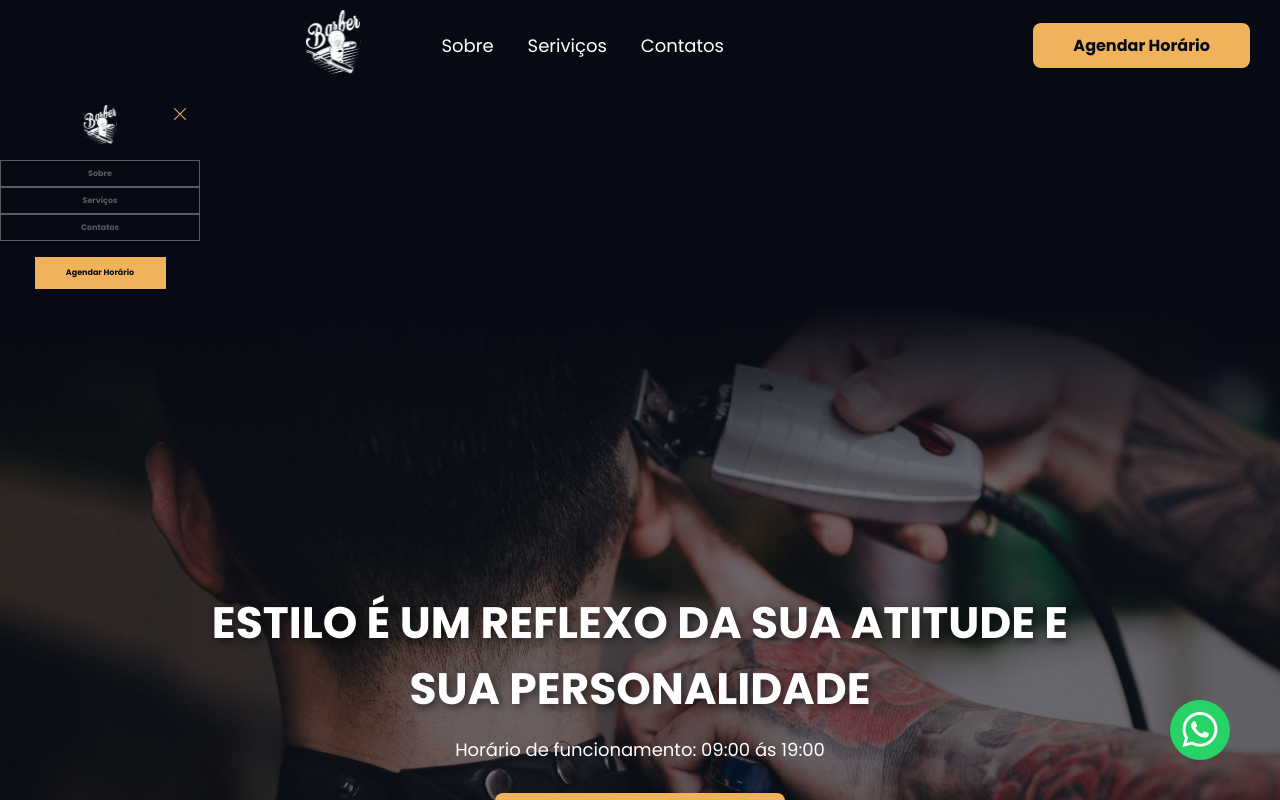
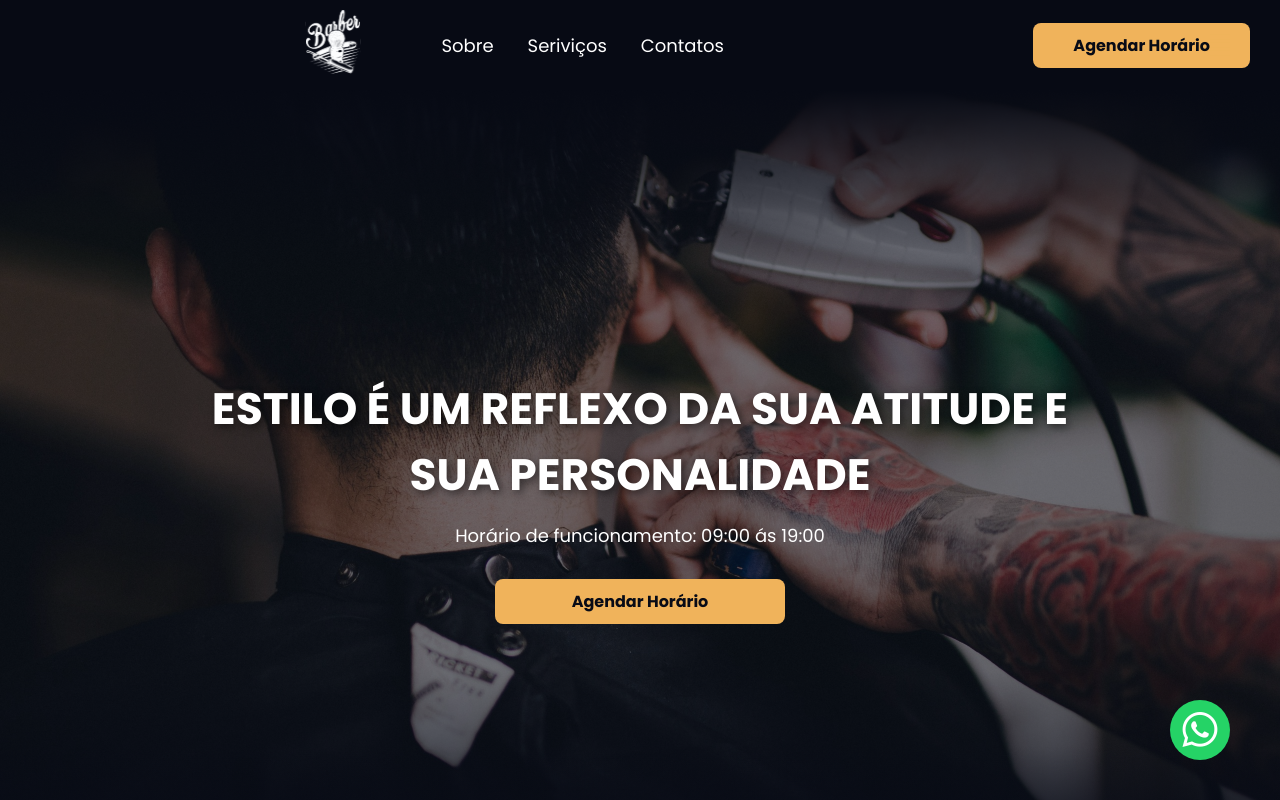
Before and after one commit to LeonardoSantosOliveira/PremiumBarber, an Angular app: page /home in a window 1280 px wide. Built offline with nearby package versions, Linux system fonts and the light colour scheme.

Commit message:
menu done

```diff
--- a/angular.json
+++ b/angular.json
@@ -31,7 +31,8 @@
             ],
             "styles": [
               "src/styles.scss",
-              "node_modules/bootstrap-icons/font/bootstrap-icons.min.css"
+              "node_modules/bootstrap-icons/font/bootstrap-icons.min.css",
+              "node_modules/animate.css/animate.min.css"
             ],
             "scripts": []
           },
--- a/package.json
+++ b/package.json
@@ -18,6 +18,7 @@
     "@angular/platform-browser": "^17.3.0",
     "@angular/platform-browser-dynamic": "^17.3.0",
     "@angular/router": "^17.3.0",
+    "animate.css": "^4.1.1",
     "bootstrap-icons": "^1.11.3",
     "rxjs": "~7.8.0",
     "tslib": "^2.3.0",
--- a/src/app/components/navbar/navbar.component.html
+++ b/src/app/components/navbar/navbar.component.html
@@ -1,6 +1,7 @@
 <div class="container navbarBackground">
     <ul class="navbar">
-        <a routerLink="/"><img class="navbar__logo navbar__logo-mobile" src="assets/images/logo-white.svg" alt="logo da barbearia"></a>
+        <a routerLink="/"><img class="navbar__logo navbar__logo-mobile" src="assets/images/logo-white.svg"
+                alt="logo da barbearia"></a>
         <li class="navbar__item">
             <a routerLink="/"><img class="navbar__logo" src="assets/images/logo-white.svg" alt="logo da barbearia"></a>
             <div class="nav-items">
@@ -12,15 +13,15 @@
         <li class="navbar__item">
             <app-button>Agendar Horário</app-button>
         </li>
-        <div class="hamburguer">
+        <div class="hamburguer" (click)="abrirMenu(menu)">
             <div class="hamburguer__item"></div>
             <div class="hamburguer__item"></div>
             <div class="hamburguer__item"></div>
         </div>
     </ul>
 </div>
-<div class="menu">
-    <i class="bi bi-x-lg"></i>
+<div class="menu hidden animate__animated animate__slideInRight" #menu>
+    <i class="bi bi-x-lg" (click)="fecharMenu(menu)"></i>
     <img class="menu__img" src="/assets/images/logo-white.svg" alt="logo">
     <ul class="menu__list">
         <li class="menu__list-item">Sobre</li>
--- a/src/app/components/navbar/navbar.component.scss
+++ b/src/app/components/navbar/navbar.component.scss
@@ -62,6 +62,8 @@
     }
 }
 
+
+
 .menu {
     width: 200px;
     height: 214px;
@@ -71,7 +73,10 @@
     justify-content: center;
     align-items: center;
     padding: 15px 0px;
-    position: relative;
+    position: absolute;
+    top: 30px;
+    right: 25px;
+    z-index: 1;
 
     & .bi-x-lg {
         position: absolute;
@@ -148,3 +153,7 @@
         }
     }
 }
+
+.hidden {
+    display: none;
+}
--- a/src/app/components/navbar/navbar.component.ts
+++ b/src/app/components/navbar/navbar.component.ts
@@ -14,4 +14,16 @@ import { ButtonComponent } from '../button/button.component';
 })
 export class NavbarComponent {
 
+
+  abrirMenu(menu: HTMLDivElement) {
+    menu.classList.remove("hidden");
+    menu.classList.remove("animate__slideOutRight");
+    menu.classList.add("animate__slideInRight");
+  }
+
+  fecharMenu(menu: HTMLDivElement) {
+    menu.classList.remove("animate__slideInRight");
+    menu.classList.add("animate__slideOutRight");
+  }
+
 }
```
Also changed, not shown: 1 other file (tests, documents, lock files or other folders).
